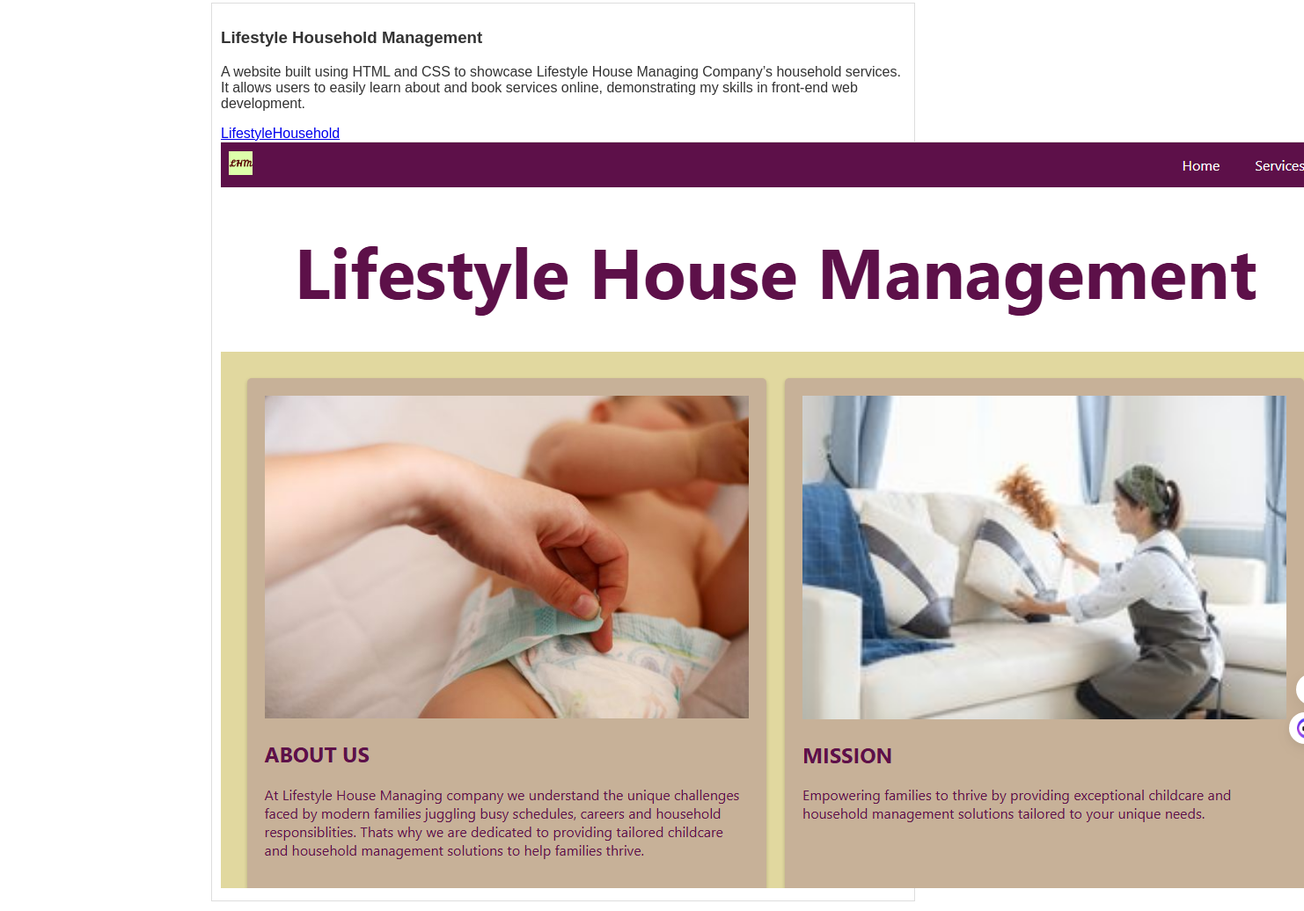
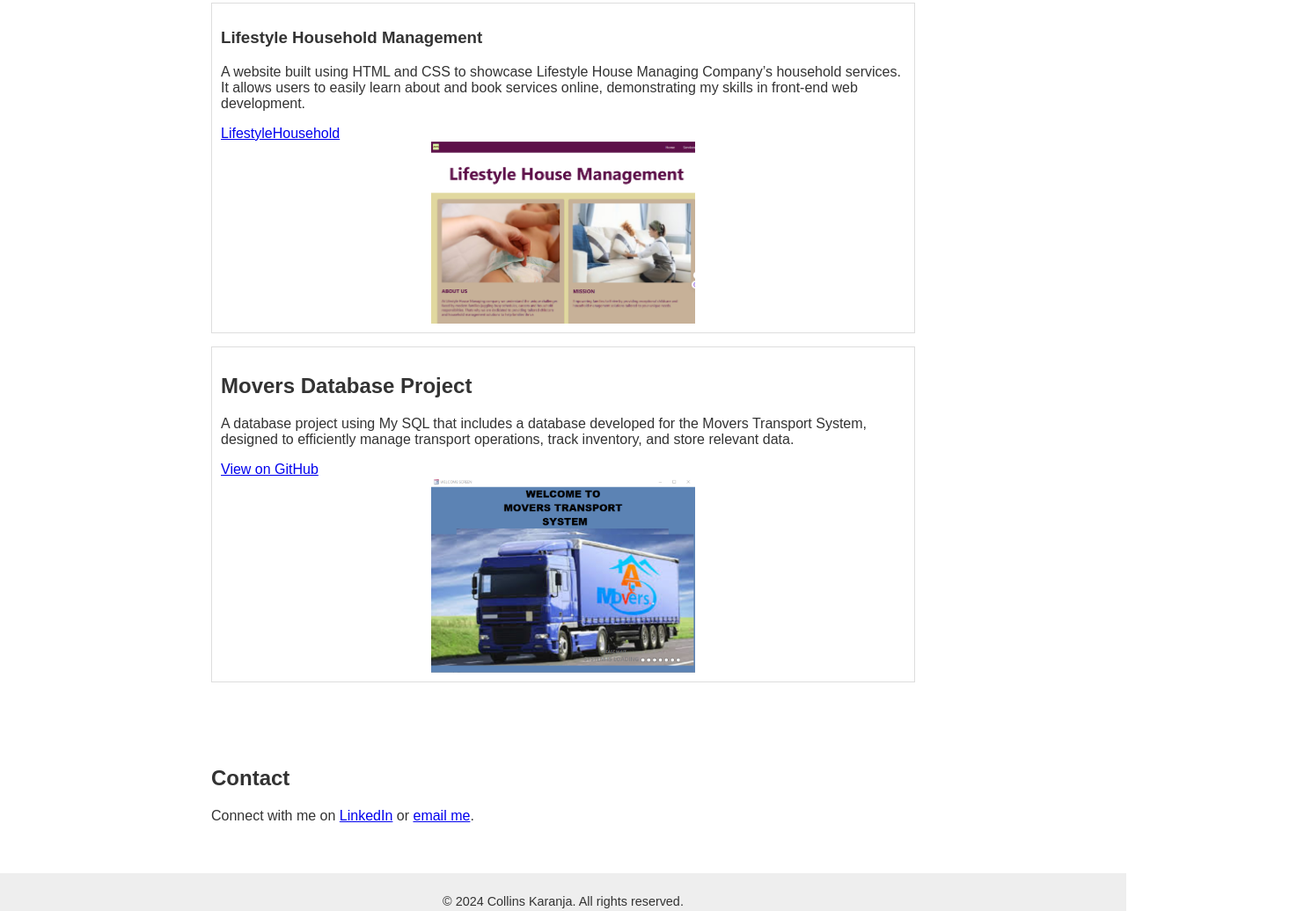
Before and after one commit to Collins123-hub/Portfolio_ollynx, a plain HTML site: page index.html in a window 1280 px wide. Shown: the part 617-1653 px from the top of the page at 88% size, 1482 px wide, since content can reach past the window. Drawn offline with Linux system fonts and the light colour scheme.

Commit message:
Update style.css

```diff
--- a/style.css
+++ b/style.css
@@ -37,6 +37,13 @@ section {
     margin-bottom: 15px;
 }
 
+.project img {
+    width: 300px; /* Adjust the width as needed */
+    height: auto; /* Keeps the aspect ratio intact */
+    display: block;
+    margin: 0 auto; /* Centers the image */
+}
+
 footer {
     text-align: center;
     padding: 10px;
```
